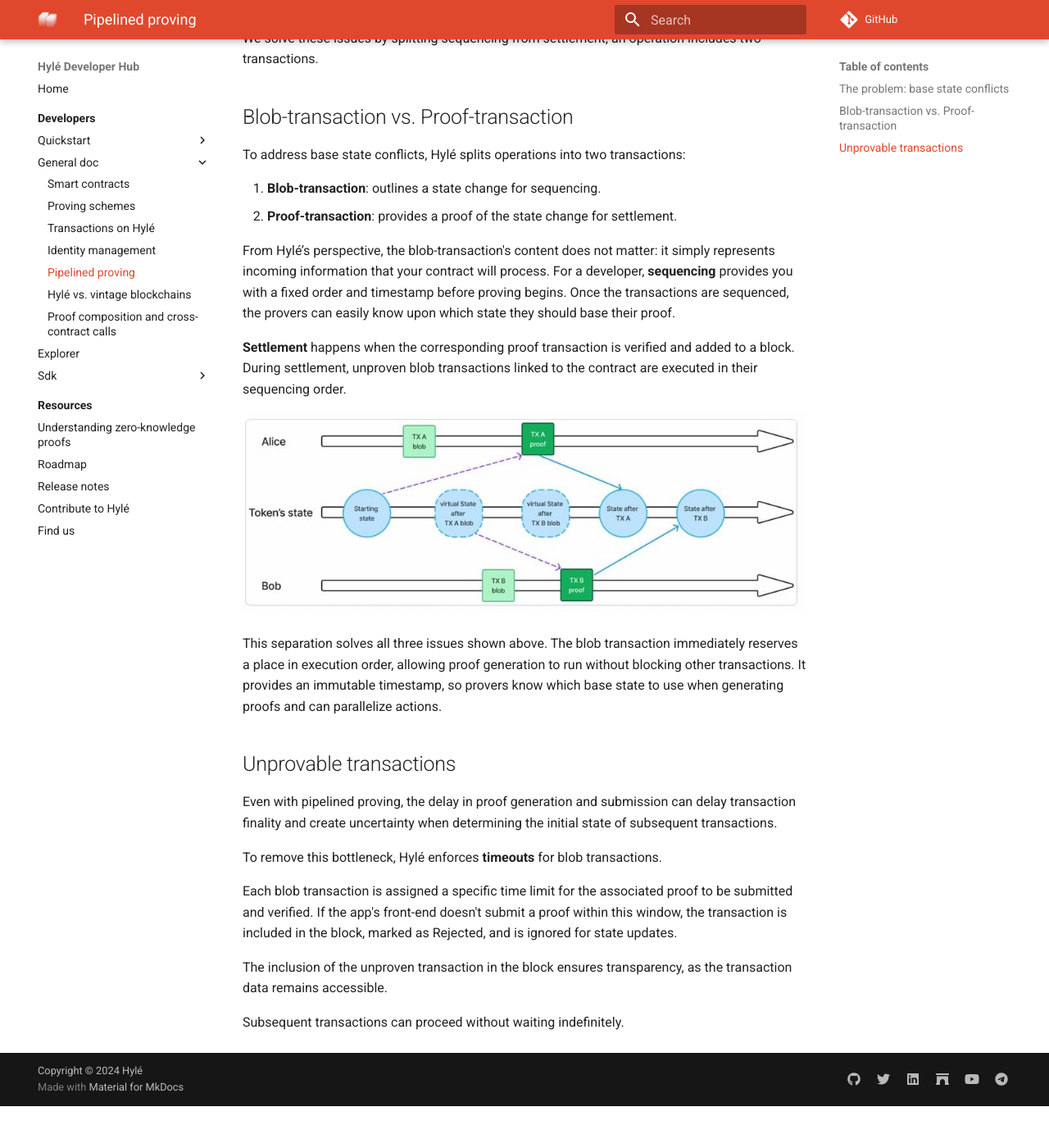
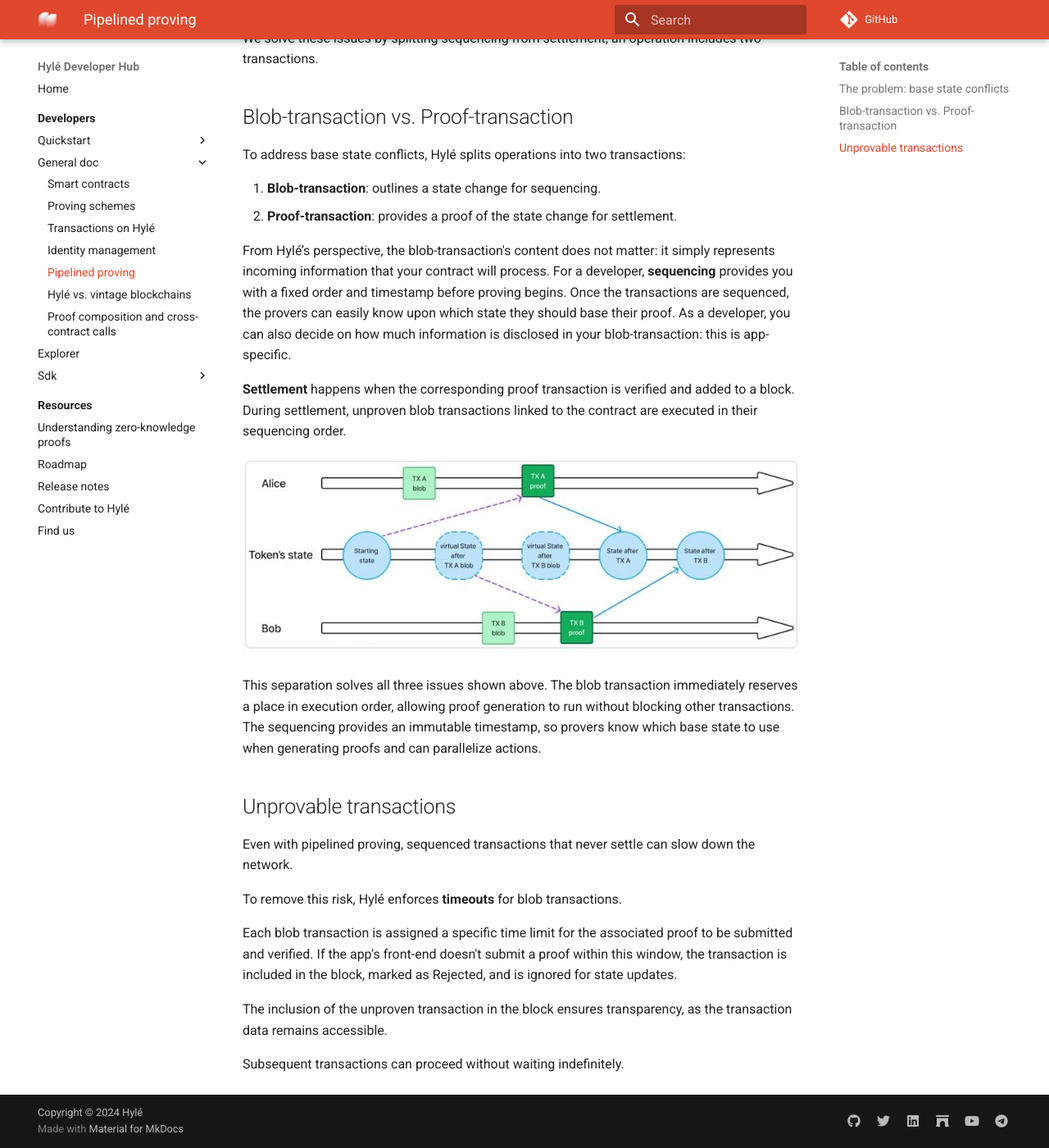
Before and after one commit to Hyle-org/devhub-hyle, an MkDocs documentation site: the page built from docs/developers/general-doc/pipelined-proving.md, in a window 1280 px wide and 1400 px high, scrolled down 517 px. Shown: the whole window at 82% size. Built offline with MkDocs 1.6.1 and Material for MkDocs 9.7.7, drawn with Linux system fonts in a browser that asks for light colours; comment, search, counter and statistics services are not loaded; before the commit the page ends 1866 px from its top, so only the background shows below that; some of the changed text lies outside the part shown.

Commit message:
lisa's feedback − less easy :)

```diff
--- a/docs/developers/general-doc/pipelined-proving.md
+++ b/docs/developers/general-doc/pipelined-proving.md
@@ -19,19 +19,19 @@
 1. **Blob-transaction**: outlines a state change for sequencing.
 2. **Proof-transaction**: provides a proof of the state change for settlement.
 
-From Hylé’s perspective, the blob-transaction's content does not matter: it simply represents incoming information that your contract will process. For a developer, **sequencing** provides you with a fixed order and timestamp before proving begins. Once the transactions are sequenced, the provers can easily know upon which state they should base their proof.
+From Hylé’s perspective, the blob-transaction's content does not matter: it simply represents incoming information that your contract will process. For a developer, **sequencing** provides you with a fixed order and timestamp before proving begins. Once the transactions are sequenced, the provers can easily know upon which state they should base their proof. As a developer, you can also decide on how much information is disclosed in your blob-transaction: this is app-specific.
 
 **Settlement** happens when the corresponding proof transaction is verified and added to a block. During settlement, unproven blob transactions linked to the contract are executed in their sequencing order.
 
 ![A graph with Alice, Bob, and the token state. On the middle line, there's a starting state. Alice sends her TX A blob, which updates the token's virtual state; a bit later, Bob sends a TX B blob which is sequenced. The updated state will now be used as the start state for the TX B proof, while Alice can prepare to send her TX A proof. This updates the token's state for TX A, then for TX B.](../../assets/img/pipelined-proving.jpg)
 
-This separation solves all three issues shown above. The blob transaction immediately reserves a place in execution order, allowing proof generation to run without blocking other transactions. It provides an immutable timestamp, so provers know which base state to use when generating proofs and can parallelize actions.
+This separation solves all three issues shown above. The blob transaction immediately reserves a place in execution order, allowing proof generation to run without blocking other transactions. The sequencing provides an immutable timestamp, so provers know which base state to use when generating proofs and can parallelize actions.
 
 ## Unprovable transactions
 
-Even with pipelined proving, the delay in proof generation and submission can delay transaction finality and create uncertainty when determining the initial state of subsequent transactions.
+Even with pipelined proving, sequenced transactions that never settle can slow down the network.
 
-To remove this bottleneck, Hylé enforces **timeouts** for blob transactions.
+To remove this risk, Hylé enforces **timeouts** for blob transactions.
 
 Each blob transaction is assigned a specific time limit for the associated proof to be submitted and verified. If the app's front-end doesn't submit a proof within this window, the transaction is included in the block, marked as Rejected, and is ignored for state updates.
 
```
Also changed, not shown: other parts of docs/developers/general-doc/pipelined-proving.md (+1 -1 lines).
